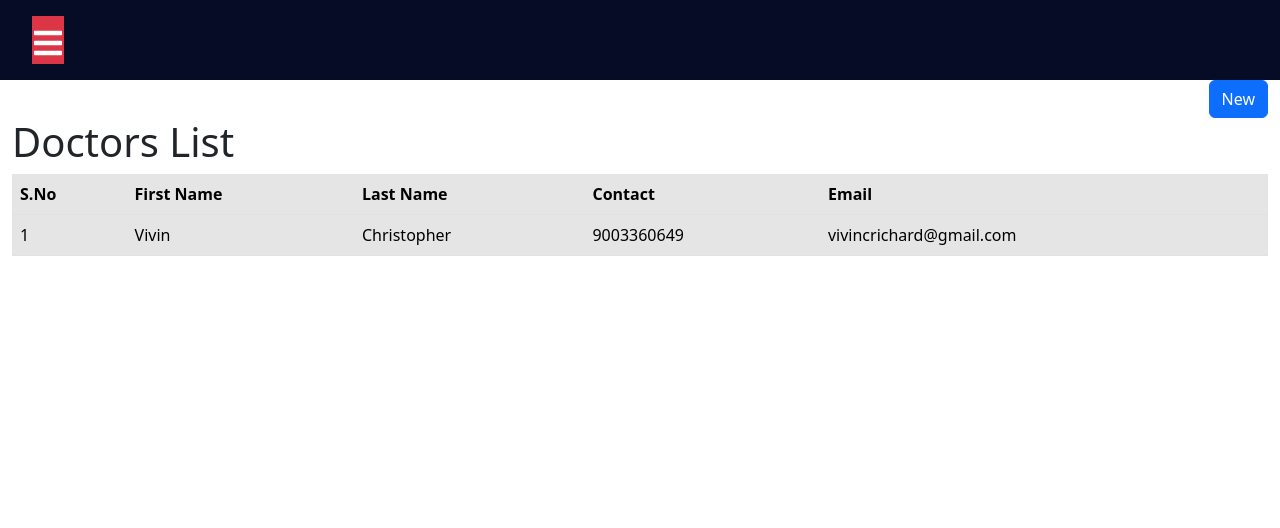
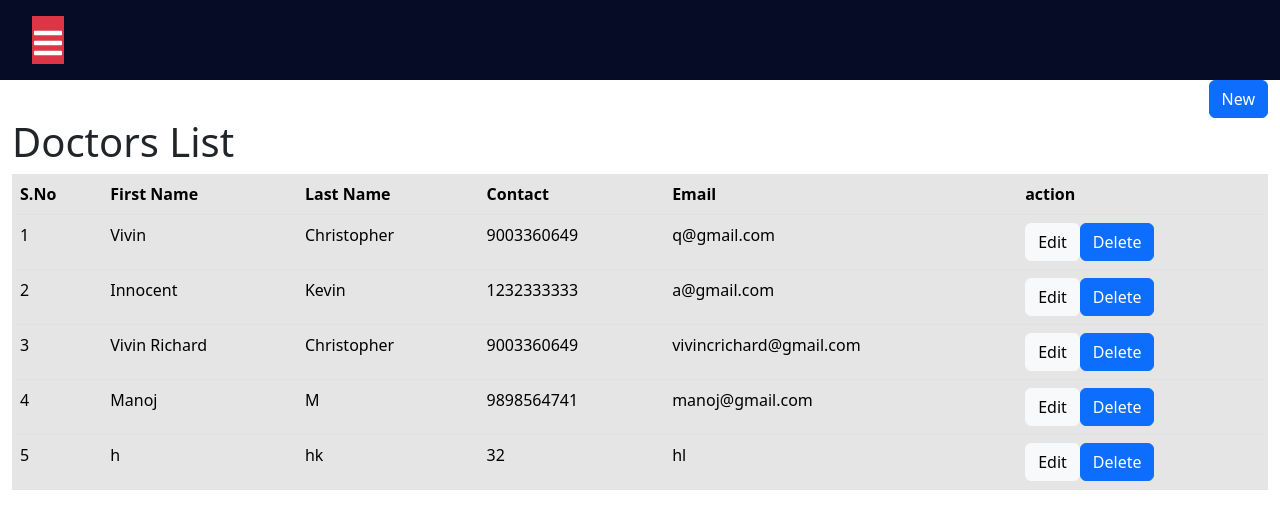
Before and after one commit to vivincrichard/my-application-01, a React (Vite) app: page /doctors in a window 1280 px wide. Shown: the top 528 px of the page. Built offline with nearby package versions, Linux system fonts and the light colour scheme; data requests are answered from the project's data file.

Commit message:
added Update in code for Doctor

```diff
--- a/db.json
+++ b/db.json
@@ -42,18 +42,57 @@
       }
     }
   ],
-  "doctors" : [
+  "doctors": [
     {
       "id": "1",
-      "firstName" : "Vivin",
-      "lastName" : "Christopher",
-      "contact" : 9003360649,
-      "email" :"vivincrichard@gmail.com",
-      "qualification" : ["MBBS","MS"],
-      "specialization" : "Cardiologist",
-      "MRI" : 123456,
-      "stateMedicalCouncil" : "Chennai",
+      "firstName": "Vivin",
+      "lastName": "Christopher",
+      "contact": 9003360649,
+      "email": "q@gmail.com",
+      "qualification": [
+        "MBBS",
+        "MS"
+      ],
+      "specialization": "Cardiologist",
+      "MRI": 123456,
+      "stateMedicalCouncil": "Chennai",
       "registrationDate": "January 15, 2010"
+    },
+    {
+      "id": "2",
+      "firstName": "Innocent",
+      "lastName": "Kevin",
+      "contact": "1232333333",
+      "email": "a@gmail.com"
+    },
+    {
+      "id": "3",
+      "firstName": "Vivin Richard",
+      "lastName": "Christopher",
+      "contact": 9003360649,
+      "email": "vivincrichard@gmail.com",
+      "qualification": [
+        "MBBS",
+        "MS"
+      ],
+      "specialization": "Cardiologist",
+      "MRI": 123456,
+      "stateMedicalCouncil": "Chennai",
+      "registrationDate": "January 15, 2010"
+    },
+    {
+      "id": "4",
+      "firstName": "Manoj",
+      "lastName": "M",
+      "contact": "9898564741",
+      "email": "manoj@gmail.com"
+    },
+    {
+      "id": "5",
+      "firstName": "h",
+      "lastName": "hk",
+      "contact": "32",
+      "email": "hl"
     }
   ]
 }
--- a/src/Components/Doctors/CreateUpdateDoctor.tsx
+++ b/src/Components/Doctors/CreateUpdateDoctor.tsx
@@ -1,17 +1,51 @@
 import { useForm } from "react-hook-form";
-import { useCreateDoctor, useDoctorList } from "./DoctorQuery";
+import {
+  useCreateDoctor,
+  useDoctorId,
+  useDoctorList,
+  useUpdateDoctor,
+} from "./DoctorQuery";
+import { useEffect } from "react";
 
-const CreateUpdateDoctor = () => {
+interface IProps {
+  selectedId: string;
+}
+const CreateUpdateDoctor = (props: IProps) => {
+  console.log("receivedId", props.selectedId);
 
-  const {mutateAsync: createDoctor} = useCreateDoctor();
-  const {data: list} = useDoctorList();
+  const { mutateAsync: createDoctor } = useCreateDoctor();
+  const { data: list } = useDoctorList();
+  const { data: getDoctor} = useDoctorId(
+    props?.selectedId
+  );
+  const { mutateAsync: updateDoctor } = useUpdateDoctor();
+
+  console.log("oneDoc", getDoctor);
 
   const {
     register,
     handleSubmit,
     formState: { errors },
     reset,
-  } = useForm();
+  } = useForm({
+    defaultValues: {
+      firstName: props?.selectedId ? getDoctor?.firstName : "",
+      lastName: props?.selectedId ? getDoctor?.lastName : "",
+      contact: props?.selectedId ? getDoctor?.contact : "",
+      email: props?.selectedId ? getDoctor?.email : "",
+    },
+  });
+
+  useEffect(() => {
+    if (getDoctor) {
+      reset({
+        firstName: getDoctor.firstName,
+        lastName: getDoctor.lastName,
+        contact: getDoctor.contact,
+        email: getDoctor.email,
+      });
+    }
+  }, [getDoctor,reset]);
 
   const handleClear = () => {
     reset();
@@ -19,24 +53,27 @@ const CreateUpdateDoctor = () => {
 
   const findId = () => {
     const l = list?.length;
-    console.log('llllllll',Number(l) + 1);
+    console.log("llllllll", String(Number(l) + 1));
 
-    return Number(l) + 1;
-  }
+    return String(Number(l) + 1);
+  };
 
-  const onSubmit = (data: any) => {
+  const onSubmit = (payload: any) => {
     const idLength = findId();
-    data = {...data,id:idLength }
-    console.log("data", data);
-    createDoctor(data);
-    reset();
+    payload = { ...payload, id: idLength };
+    console.log("payload", payload);
+    if (props?.selectedId) {
+      updateDoctor({ id: props?.selectedId, data: payload });
+    } else {
+      createDoctor(payload);
+      reset();
+    }
   };
 
   return (
     <div className="form-group">
       <form onSubmit={handleSubmit(onSubmit)}>
         <div className="form-group">
-
           <div>
             <label htmlFor="firstName" className="form-label">
               First Name
@@ -85,7 +122,7 @@ const CreateUpdateDoctor = () => {
             <label htmlFor="email">Email</label>
             <input
               id="email"
-              type="text"
+              type="email"
               className="form-control"
               {...register("email", { required: "Email is required" })}
             />
@@ -102,7 +139,7 @@ const CreateUpdateDoctor = () => {
               Clear
             </button>
             <button type="submit" className="btn btn-primary">
-              Submit
+              {props?.selectedId ? "Update" : "Submit"}
             </button>
           </div>
         </div>
--- a/src/Components/Doctors/DoctorQuery.ts
+++ b/src/Components/Doctors/DoctorQuery.ts
@@ -2,6 +2,7 @@ import { useMutation, useQuery, useQueryClient } from "@tanstack/react-query";
 import { QueryKeys } from "../QueryKeys";
 import { Doctor, IDoctors } from "./DoctorsService";
 import { toast } from "react-toastify";
+import { useEffect } from "react";
 
 export const useDoctorList = () => {
   const { data } = useQuery({
@@ -13,10 +14,14 @@ export const useDoctorList = () => {
 };
 
 export const useDoctorId = (id: string) => {
-  const { data } = useQuery({
+  const { data, refetch } = useQuery({
     queryKey: [QueryKeys.GET_DOCTOR_BY_ID],
     queryFn: () => Doctor.fetchId(id),
   });
+
+  useEffect(() => {
+    refetch();
+  }, [id]);
   return { data };
 };
 
--- a/src/Components/Doctors/Index.tsx
+++ b/src/Components/Doctors/Index.tsx
@@ -1,16 +1,22 @@
+import { useState } from "react";
 import Slider from "../HOD/Slider";
 import CreateUpdateDoctor from "./CreateUpdateDoctor";
 import ListDoctor from "./ListDoctor";
 
 function Doctors() {
+
+  const [selectedDoctorId, setSelectedDoctorId] = useState<string>('');
+
+  console.log('listId',selectedDoctorId);
+
   return (
     <>
       <div className="container-fluid">
         <Slider
           id="createUpdateDoctor"
-          header="Create Doctor"
+          header={selectedDoctorId ? 'Update Doctor' : 'Create Doctor'}
           width="50"
-          sliderBody={<CreateUpdateDoctor />}
+          sliderBody={<CreateUpdateDoctor selectedId={selectedDoctorId} />}
         />
         <div className="d-flex justify-content-end">
           <button
@@ -23,7 +29,7 @@ function Doctors() {
           </button>
         </div>
         <h1>Doctors List</h1>
-        <ListDoctor />
+        <ListDoctor onSelectDoctor={setSelectedDoctorId} />
       </div>
     </>
   );
--- a/src/Components/Doctors/ListDoctor.tsx
+++ b/src/Components/Doctors/ListDoctor.tsx
@@ -1,7 +1,22 @@
-import { useDoctorList } from "./DoctorQuery";
+import { useState } from "react";
+import { useDeleteDoctor, useDoctorList } from "./DoctorQuery";
 
-function ListDoctor() {
+interface IProps {
+  onSelectDoctor: (id: string) => void;
+}
+function ListDoctor(props: IProps) {
+  const [selectedId, setSelectedId] = useState<string>();
   const { data: doctorList } = useDoctorList();
+  const { mutateAsync: deleteDoctor } = useDeleteDoctor();
+
+  const handleSelectId = (id: string) => {
+    setSelectedId(id);
+    props.onSelectDoctor(id);
+  };
+
+  const handleDelete = (id: string) => {
+    deleteDoctor(id);
+  };
 
   console.log("doc", doctorList);
 
@@ -15,6 +30,7 @@ function ListDoctor() {
             <th>Last Name</th>
             <th>Contact</th>
             <th>Email</th>
+            <th>action</th>
           </tr>
         </thead>
         <tbody>
@@ -25,6 +41,22 @@ function ListDoctor() {
               <td>{doc.lastName}</td>
               <td>{doc.contact}</td>
               <td>{doc.email}</td>
+              <td>
+                <button
+                  className="btn btn-light"
+                  data-bs-toggle="offcanvas"
+                  data-bs-target="#createUpdateDoctor"
+                  onClick={() => handleSelectId(doc.id)}
+                >
+                  Edit
+                </button>
+                <button
+                  className="btn btn-primary"
+                  onClick={() => handleDelete(doc.id)}
+                >
+                  Delete
+                </button>
+              </td>
             </tr>
           ))}
         </tbody>
```
